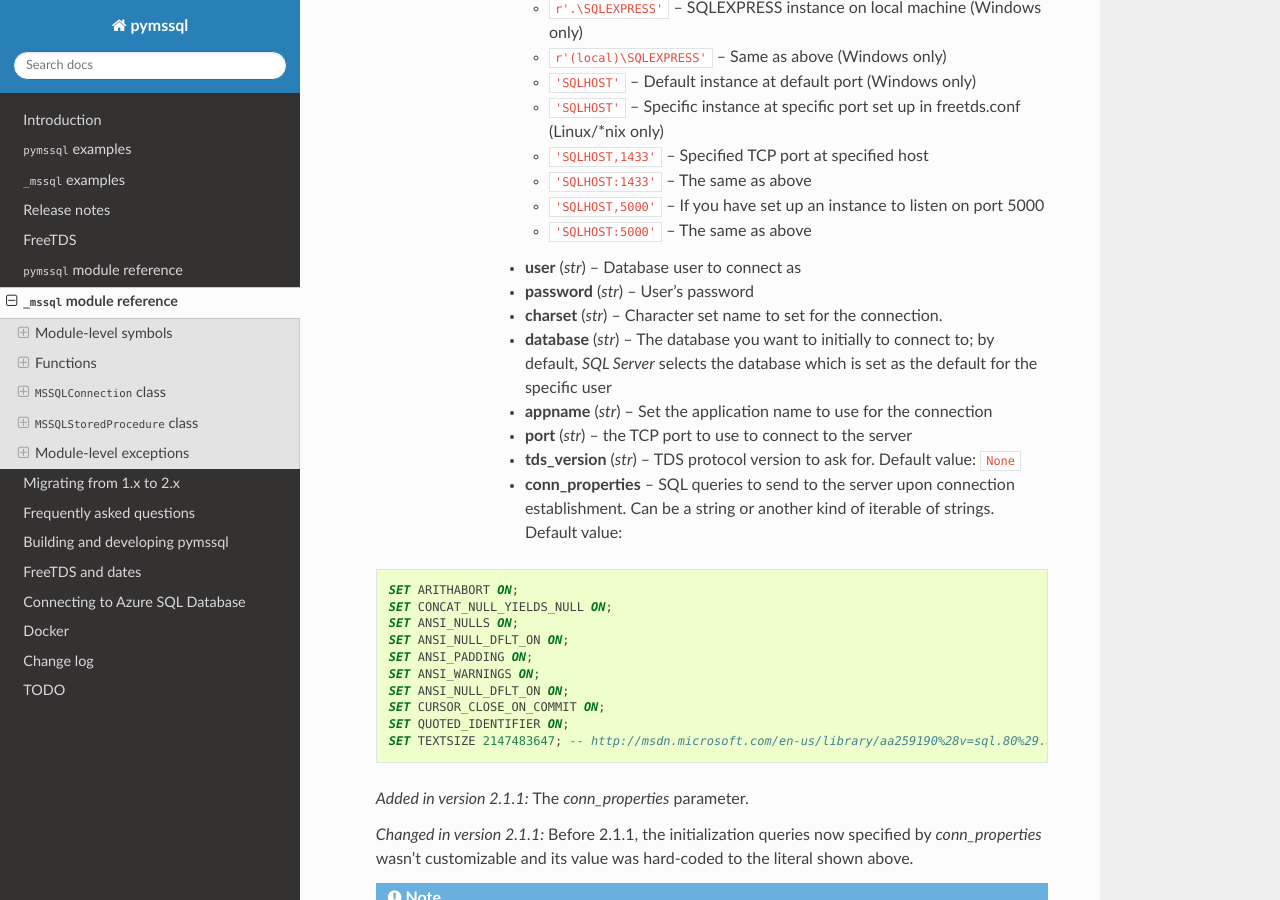
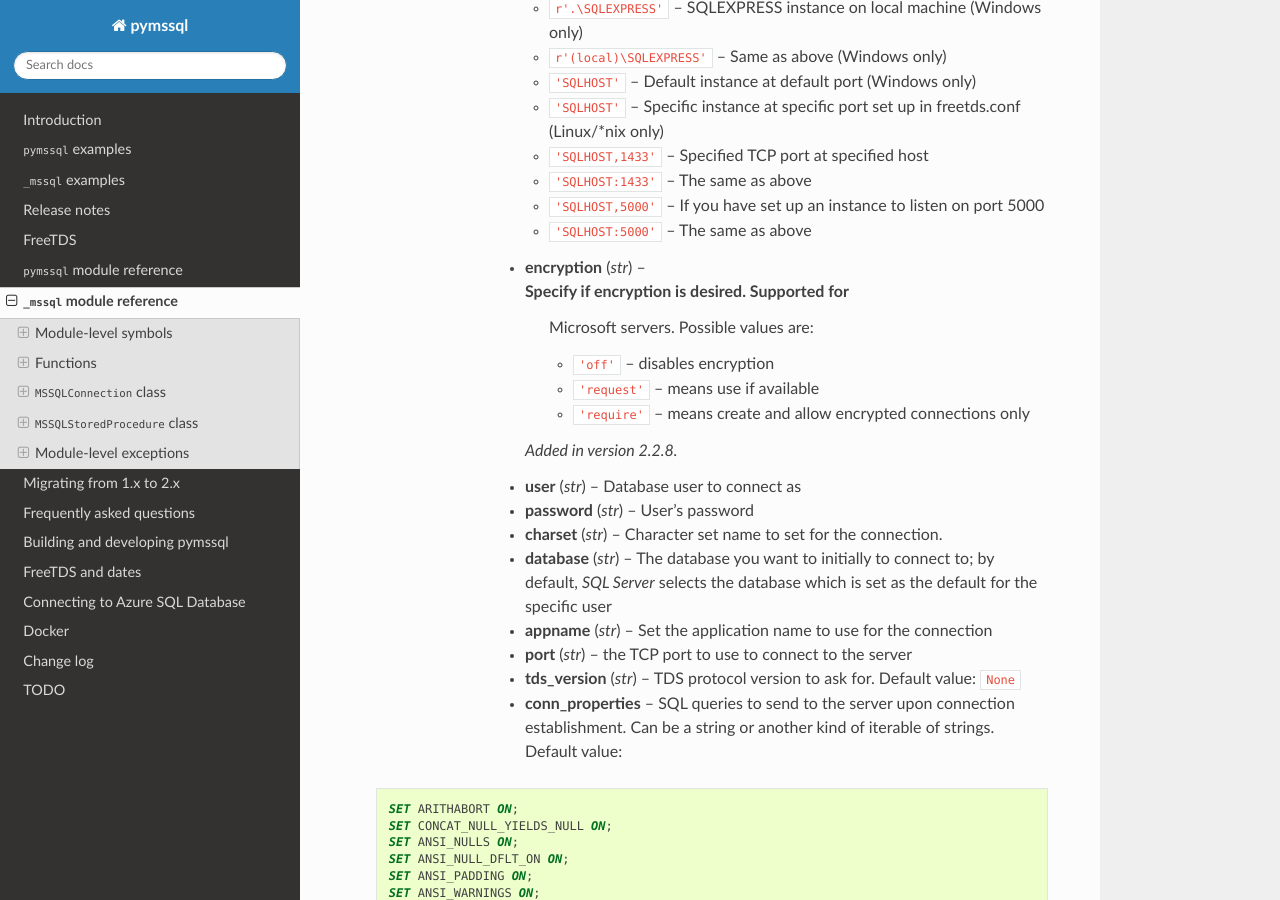
Before and after one commit to pymssql/pymssql, a Sphinx documentation site: the page built from docs/ref/_mssql.rst, in a window 1280 px wide and 900 px high, scrolled down 1523 px. Built offline with Sphinx 7.4.7 and the Read the Docs theme 2.0.0, drawn with Linux system fonts in a browser that asks for light colours; the version number could not be read and is left out.

Commit message:
Add encryption parameter to connect.

```diff
--- a/docs/ref/_mssql.rst
+++ b/docs/ref/_mssql.rst
@@ -78,6 +78,15 @@
                        * ``'SQLHOST:1433'`` -- The same as above
                        * ``'SQLHOST,5000'`` -- If you have set up an instance to listen on port 5000
                        * ``'SQLHOST:5000'`` -- The same as above
+
+    :param str encryption: Specify if encryption is desired. Supported for
+                           Microsoft servers. Possible values are:
+
+                           * ``'off'`` -- disables encryption
+                           * ``'request'`` -- means use if available
+                           * ``'require'`` -- means create and allow encrypted connections only
+
+                        .. versionadded:: 2.2.8
 
     :param str user: Database user to connect as
 
```
Also changed, not shown: 3 other files.
